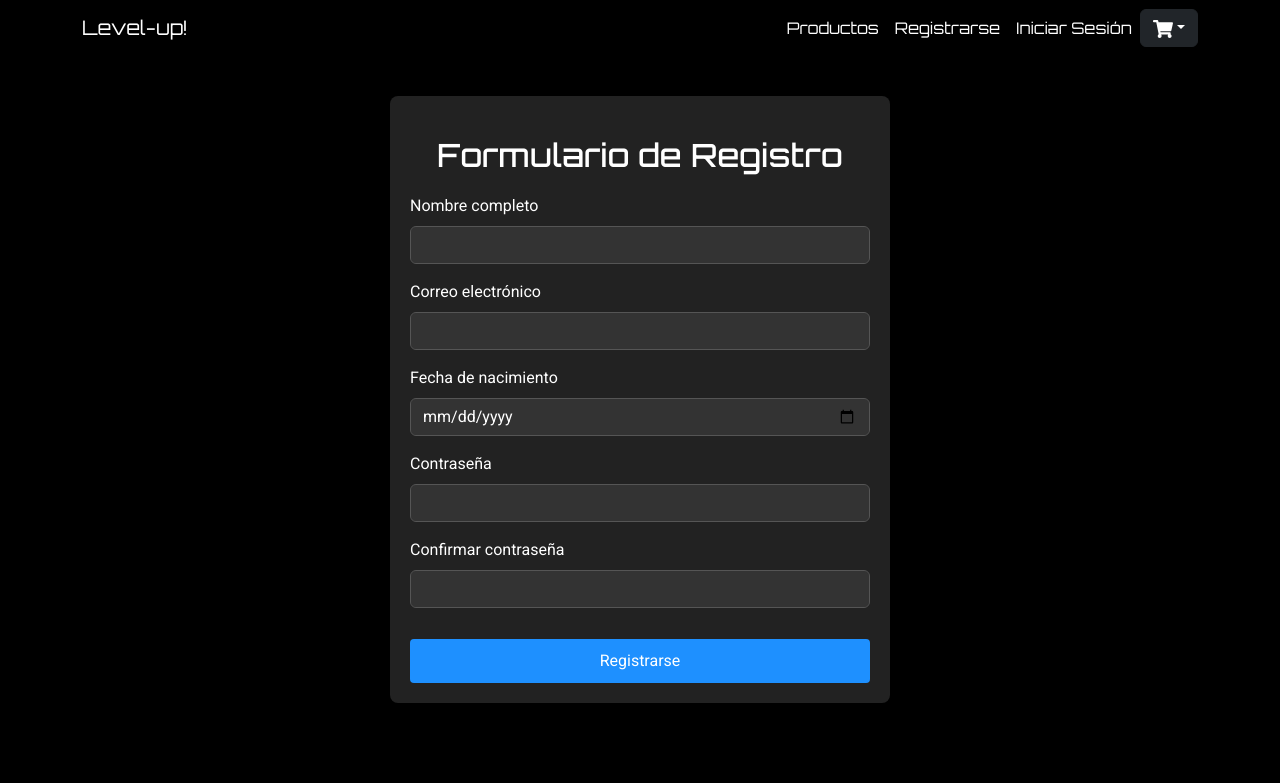
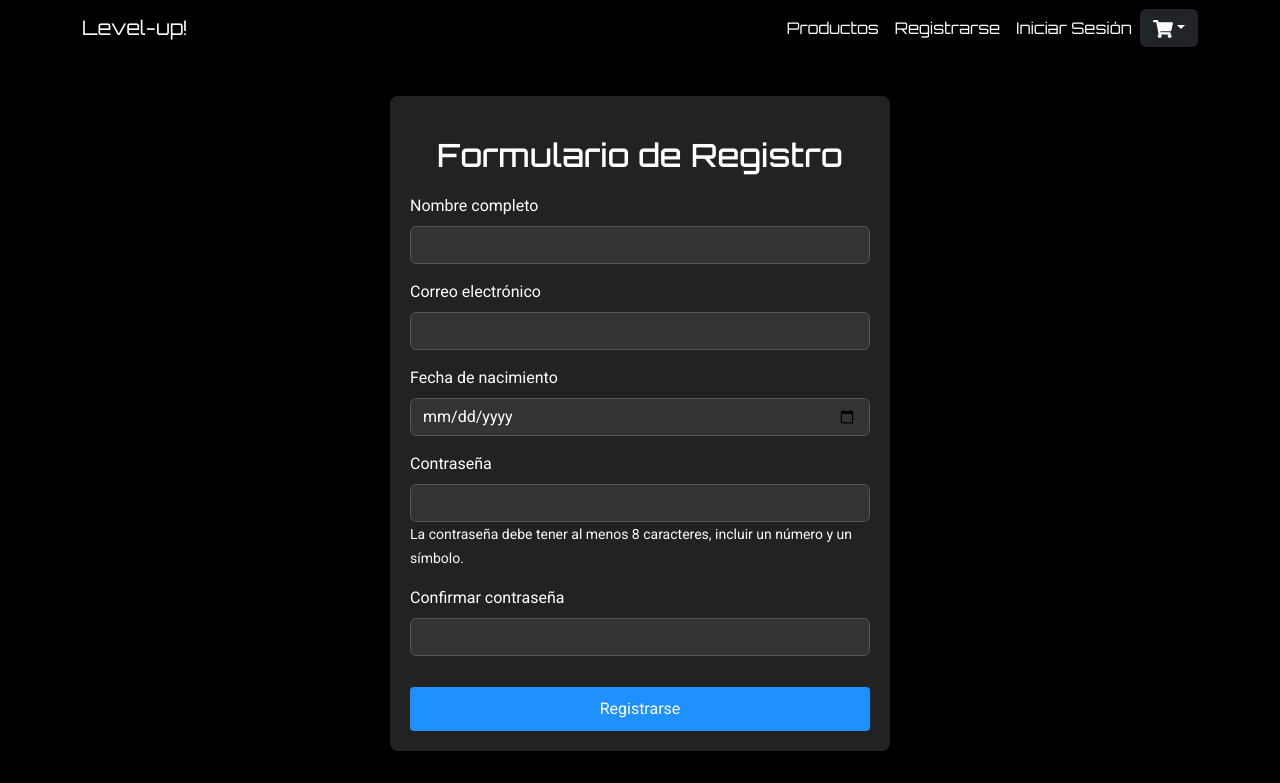
Before and after one commit to GOSUGING/level-up-v2, a React (Vite) app: page /registro in a window 1280 px wide. Shown: the top 783 px of the page. Built offline with nearby package versions, Linux system fonts and the light colour scheme.

Commit message:
Se agregó texto indicando los requisitos de la contraseña

```diff
--- a/src/pages/RegisterPages.jsx
+++ b/src/pages/RegisterPages.jsx
@@ -150,6 +150,9 @@ function RegisterPages() {
               onChange={handleChange}
               required
             />
+            <Form.Text className="text-light">
+              La contraseña debe tener al menos 8 caracteres, incluir un número y un símbolo.
+            </Form.Text>
           </Form.Group>
 
           <Form.Group className="mb-3">
```
